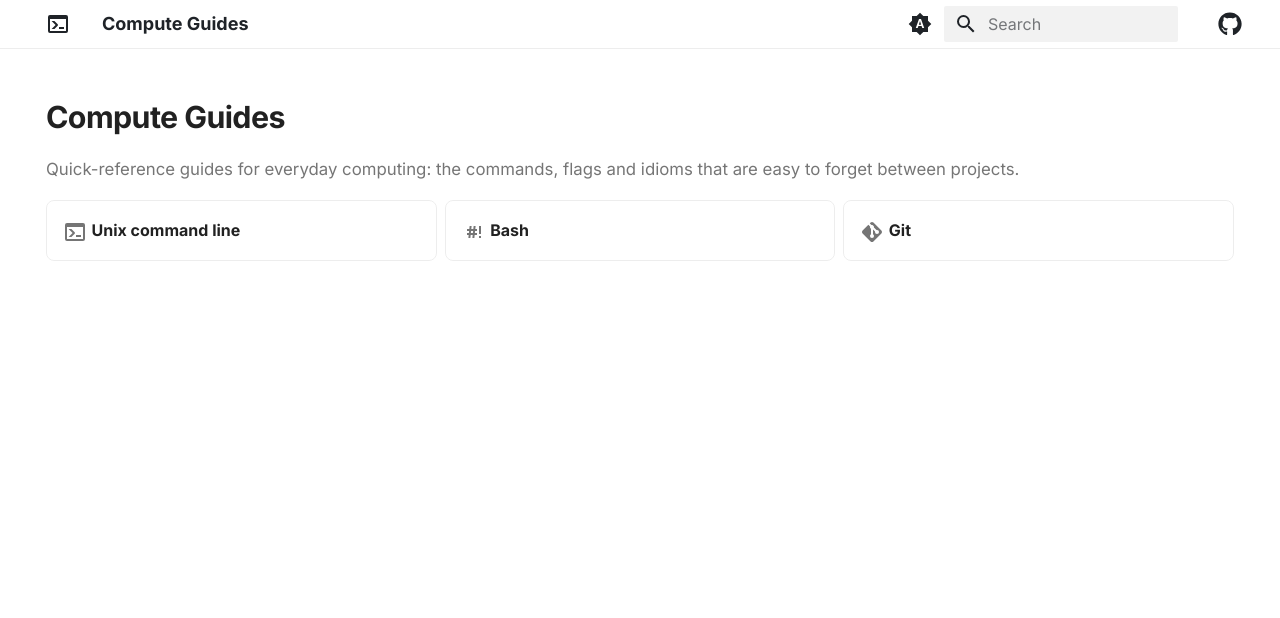
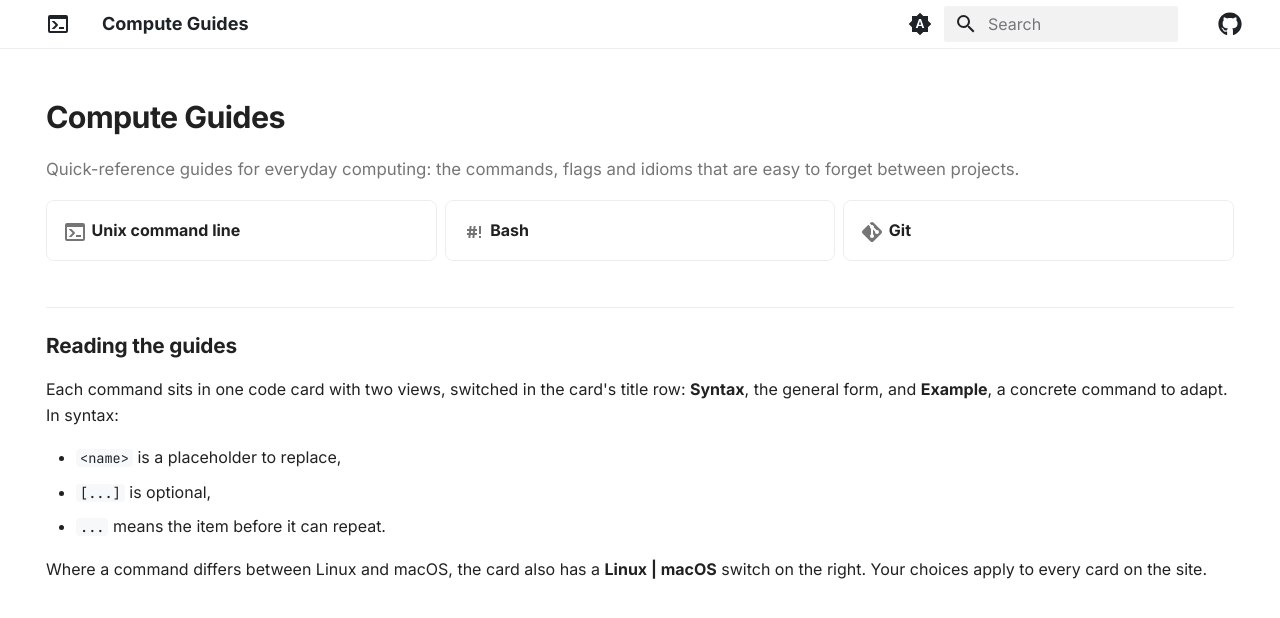
Before and after one commit to AlkaidCheng/compute_guides, an MkDocs documentation site: the page built from docs/index.md, in a window 1280 px wide. Shown: the top 618 px of the page. Built offline with MkDocs 1.6.1 and Material for MkDocs 9.7.7, drawn with Linux system fonts in a browser that asks for light colours; comment, search, counter and statistics services are not loaded.

Commit message:
[site] Show a command's syntax, example and platforms in one card
Content tabs whose panels hold only code blocks render as one code card
whose title row is the switch, so a task shows its Syntax and Example
views in a single block. Tabs wrapping such cards (Linux and macOS)
render as a second, compact switch at the right end of the same row.
Tabs holding any other content keep the default look. Linked tabs keep
every card on the site in step and remember the reader's choice; a
small script keeps the clicked switch under the pointer when cards
above it change height. The home page explains how to read the cards.

Files:
- docs/stylesheets/code-tabs.css
- docs/javascripts/tabs.js
- mkdocs.yml
- docs/index.md

```diff
--- a/docs/index.md
+++ b/docs/index.md
@@ -16,3 +16,17 @@
 -   :material-git:{ .lg .middle } **[Git](git/index.md)**
 
 </div>
+
+## Reading the guides
+
+Each command sits in one code card with two views, switched in the card's
+title row: **Syntax**, the general form, and **Example**, a concrete command
+to adapt. In syntax:
+
+- `<name>` is a placeholder to replace,
+- `[...]` is optional,
+- `...` means the item before it can repeat.
+
+Where a command differs between Linux and macOS, the card also has a
+**Linux | macOS** switch on the right. Your choices apply to every card on the
+site.
--- /dev/null
+++ b/docs/javascripts/tabs.js
@@ -0,0 +1,14 @@
+// Linked content tabs switch every card on the page at once, so cards above
+// the one clicked can grow or shrink and push it out from under the pointer.
+// Once the switch has settled, scroll by however far the clicked label moved.
+document.addEventListener("click", event => {
+  const label = event.target.closest(".tabbed-labels > label")
+  if (!label)
+    return
+  const top = label.getBoundingClientRect().top
+  requestAnimationFrame(() => requestAnimationFrame(() => {
+    const shift = label.getBoundingClientRect().top - top
+    if (Math.abs(shift) >= 1)
+      window.scrollBy({ top: shift, behavior: "instant" })
+  }))
+}, true)
--- /dev/null
+++ b/docs/stylesheets/code-tabs.css
@@ -0,0 +1,122 @@
+/* Code cards with switches.
+
+   Content tabs whose panels hold only code blocks (the Syntax and Example
+   views of a command) render as a single code card whose title row is the
+   switch. Tabs whose panels each hold one such card (the Linux and macOS
+   forms of a command) render as a compact second switch at the right end of
+   that title row. Tabs holding any other content keep the default look. */
+
+/* ---- Code card: every panel holds only code blocks ------------------------ */
+
+.md-typeset .tabbed-set:has(> .tabbed-content > .tabbed-block > .highlight):not(:has(> .tabbed-content > .tabbed-block > :not(.highlight))) {
+  overflow: hidden;
+  border: .05rem solid var(--md-default-fg-color--lightest);
+  border-radius: .3rem;
+  background-color: var(--md-code-bg-color);
+
+  /* Same height and text inset as a code block's title bar (theme.css).
+     No text-transform: Material links tabs by comparing label innerText,
+     which only rendered labels transform, so hidden tabs would stop
+     syncing. */
+  > .tabbed-labels {
+    gap: .15rem;
+    max-width: none;
+    margin: 0;
+    padding: .4rem;
+    border-bottom: .05rem solid var(--md-default-fg-color--lightest);
+    box-shadow: none;
+
+    &::before,
+    &::after {
+      display: none;
+    }
+
+    > label {
+      height: 1.06rem;
+      padding: 0 .4rem;
+      border: 0;
+      border-radius: .15rem;
+      color: var(--md-default-fg-color--light);
+      font-size: .62rem;
+      font-weight: 600;
+      line-height: 1.06rem;
+
+      /* Material stretches the tab's anchor over its default label padding. */
+      > a {
+        margin: 0;
+        padding: 0;
+      }
+    }
+  }
+
+  > input:nth-child(1):checked ~ .tabbed-labels > :nth-child(1),
+  > input:nth-child(2):checked ~ .tabbed-labels > :nth-child(2),
+  > input:nth-child(3):checked ~ .tabbed-labels > :nth-child(3),
+  > input:nth-child(4):checked ~ .tabbed-labels > :nth-child(4) {
+    background-color: var(--md-accent-fg-color--transparent);
+    color: var(--md-accent-fg-color);
+  }
+
+  > .tabbed-control {
+    display: none;
+  }
+
+  > .tabbed-content > .tabbed-block > .highlight {
+    margin: 0;
+    border: 0;
+    border-radius: 0;
+  }
+}
+
+/* ---- Platform switch: every panel holds one code card --------------------- */
+
+.md-typeset .tabbed-set:has(> .tabbed-content > .tabbed-block > .tabbed-set):not(:has(> .tabbed-content > .tabbed-block > :not(.tabbed-set))) {
+  /* Out of the flow, over the right end of the inner card's title row. */
+  > .tabbed-labels {
+    position: absolute;
+    top: .45rem;
+    right: .5rem;
+    z-index: 2;
+    gap: .1rem;
+    max-width: none;
+    margin: 0;
+    padding: 0;
+    overflow: visible;
+    box-shadow: none;
+
+    &::before,
+    &::after {
+      display: none;
+    }
+
+    > label {
+      height: 1.06rem;
+      padding: 0 .45rem;
+      border: 0;
+      border-radius: .15rem;
+      font-size: .62rem;
+      line-height: 1.06rem;
+
+      > a {
+        margin: 0;
+        padding: 0;
+      }
+    }
+  }
+
+  > input:nth-child(1):checked ~ .tabbed-labels > :nth-child(1),
+  > input:nth-child(2):checked ~ .tabbed-labels > :nth-child(2),
+  > input:nth-child(3):checked ~ .tabbed-labels > :nth-child(3),
+  > input:nth-child(4):checked ~ .tabbed-labels > :nth-child(4) {
+    background-color: var(--md-accent-fg-color--transparent);
+    color: var(--md-accent-fg-color);
+  }
+
+  > .tabbed-control {
+    display: none;
+  }
+
+  > .tabbed-content > .tabbed-block > .tabbed-set {
+    margin: 0;
+  }
+}
--- a/mkdocs.yml
+++ b/mkdocs.yml
@@ -51,6 +51,10 @@
 
 extra_css:
   - stylesheets/theme.css
+  - stylesheets/code-tabs.css
+
+extra_javascript:
+  - javascripts/tabs.js
 
 extra:
   generator: false
```
